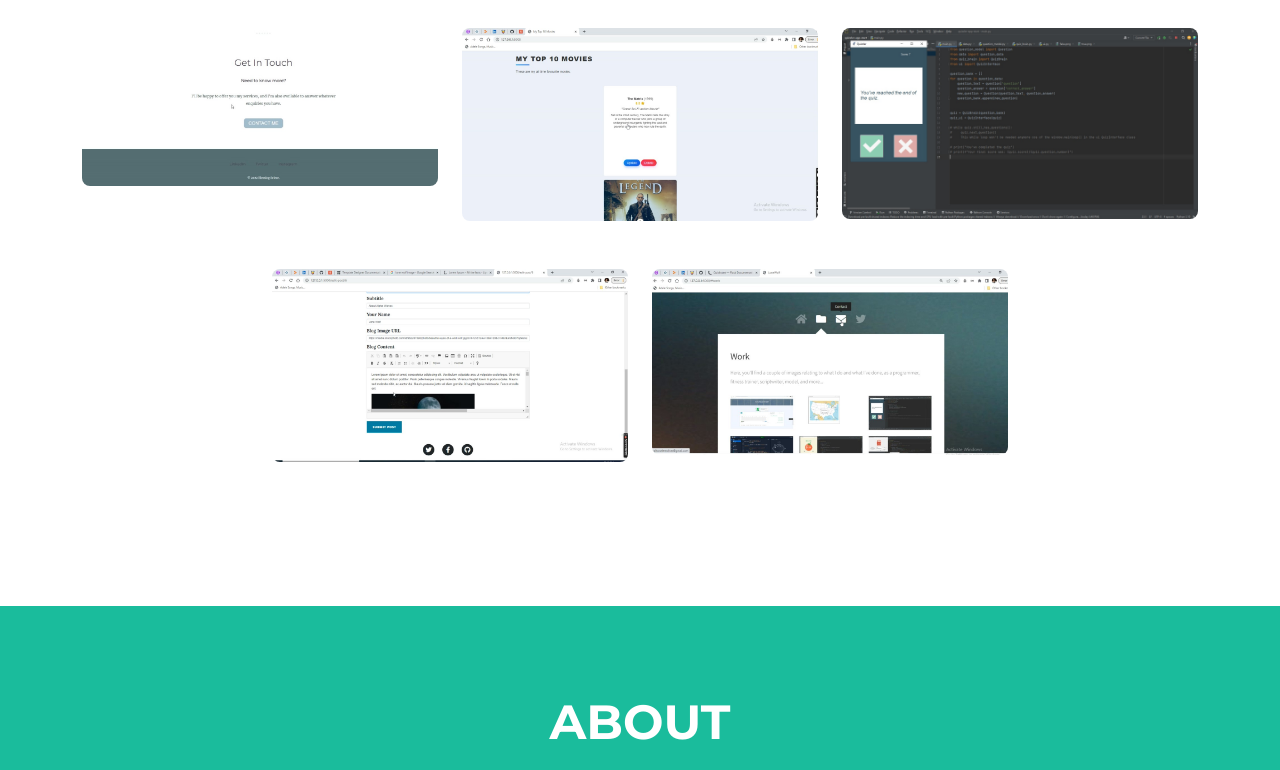
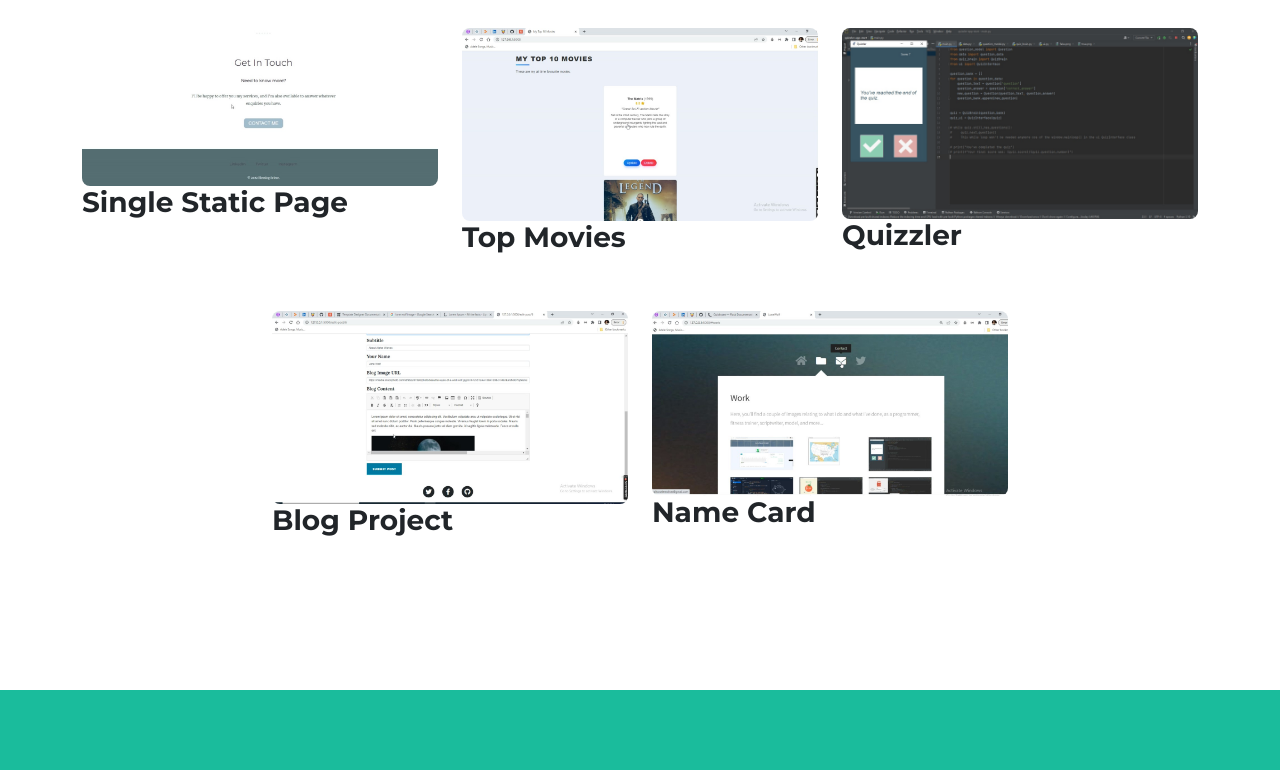
Before and after one commit to OliverTrimps/Portfolio-pj, a Flask app: page / in a window 1280 px wide. Shown: the part 1025-1795 px from the top of the page. Run offline with Flask 2, Linux system fonts and the light colour scheme; data comes from the database, SQL or seed files in the repository; some libraries are stand-ins or nearby versions.

```diff
--- a/templates/index.html
+++ b/templates/index.html
@@ -74,6 +74,7 @@
 <!--                            <img class="img-fluid" src="static/assets/img/portfolio/cabin.png" alt="..." />-->
                             <img class="img-fluid" src="static/images/{{skill.img_url}}" alt="..." />
                         </div>
+                        <h3>{{ skill.skill_name }}</h3>
                     </div>
                     {% endfor %}
                 </div>
```
